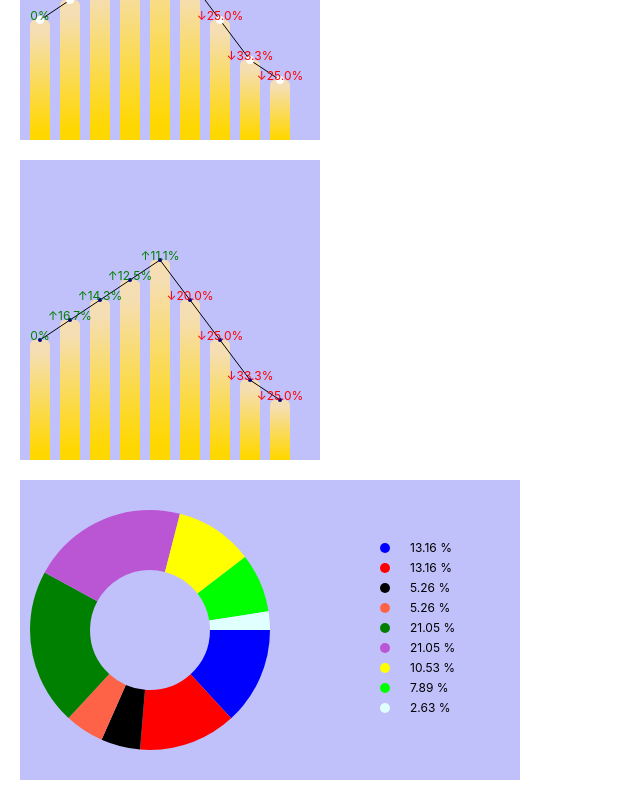
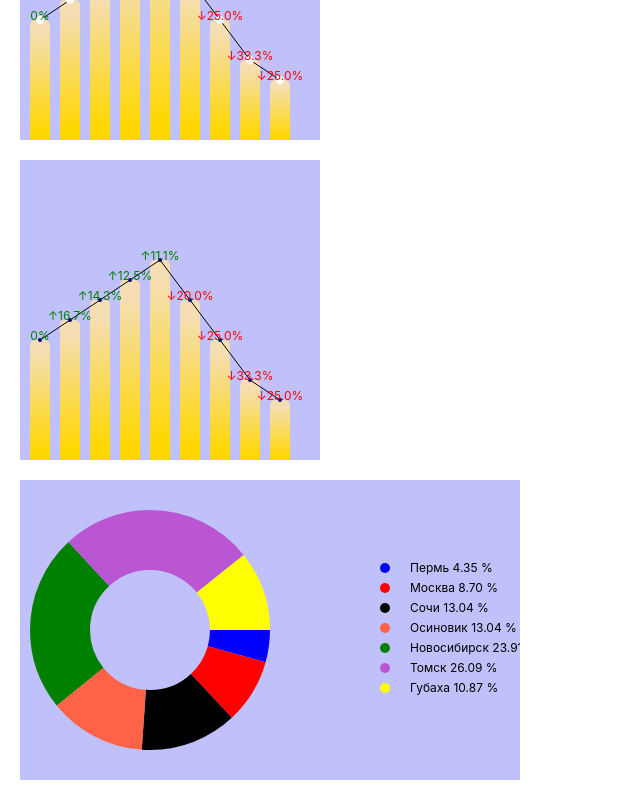
Before and after one commit to Saga6569/ScheduleSVG, a React (Create React App) app: page / in a window 1280 px wide. Shown: the part 820-1620 px from the top of the page, without its empty margins (0-640 px from the left). Built offline with nearby package versions, Linux system fonts and the light colour scheme.

Commit message:
version 1.9

```diff
--- a/src/App.tsx
+++ b/src/App.tsx
@@ -9,7 +9,7 @@ function App() {
 
   //const data: any = [ { value:[6, 7, 8 ,9, 10, 8, 6, 4, 3],  }, {typeGraphics: 'line' ,value:[6, 7, 8 ,9, 10, 8, 6, 4, 3],  }]
 
-
+  const res = [{value: 2, name: 'Пермь'}, {value: 4, name: 'Москва'}, {value: 6, name: 'Сочи'}, {value: 6, name: 'Осиновик'}, {value: 11, name: 'Новосибирск'}, {value: 12, name: 'Томск'}, {value: 5, name: 'Губаха'} ]
   const data: any = {value: [6, 7, 8 ,9, 10, 8, 6, 4, 3], collors: {backgroundColor: '#c0c0fa', dotColor: '#000080', } };
 
   return (
@@ -18,7 +18,7 @@ function App() {
       <FieldWithPointsGeneration/>
       <Graph values={ [6, 7, 8 ,9, 10, 8, 6, 4, 3] }/>
       <Graph2 values={ data }/>
-      <GraphCircle values={ [5, 5, 2 ,2, 8, 8, 4, 3, 1]}/>
+      <GraphCircle values={res}/>
     </div>
   );
 }
--- a/src/components/GraphCircle/GraphCircle.tsx
+++ b/src/components/GraphCircle/GraphCircle.tsx
@@ -53,7 +53,7 @@ const GraphCircle = (props: IGraphProps ) =>  {
     const infoData = data.map((el: IelDate) =>{
       const circle = <circle cx="15" cy="7" r="5" fill={el.collor} />;
       const percentageValue =  (el.value * 100 / dataSum);
-      const text = el.name === String(el.value) ? `${percentageValue.toFixed(2)} %` : `${el.name} ${percentageValue} %`;
+      const text = el.name === String(el.value) ? `${percentageValue.toFixed(2)} %` : `${el.name} ${percentageValue.toFixed(2)} %`;
       const textСrcle = <text x="40" y="11" font-size="12" fill="black">{text}</text>;
       return <svg width="150" height="15" xmlns="http://www.w3.org/2000/svg" key={el.id} >
         {circle}
```
